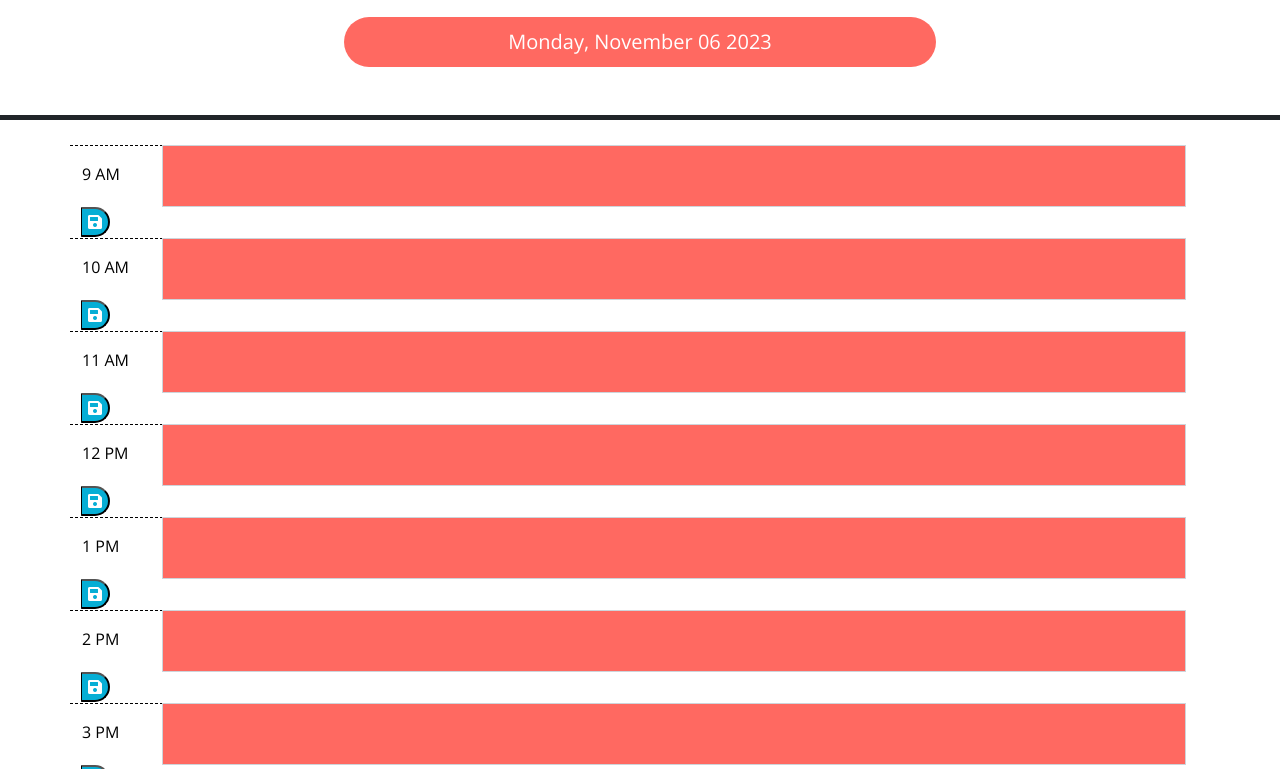
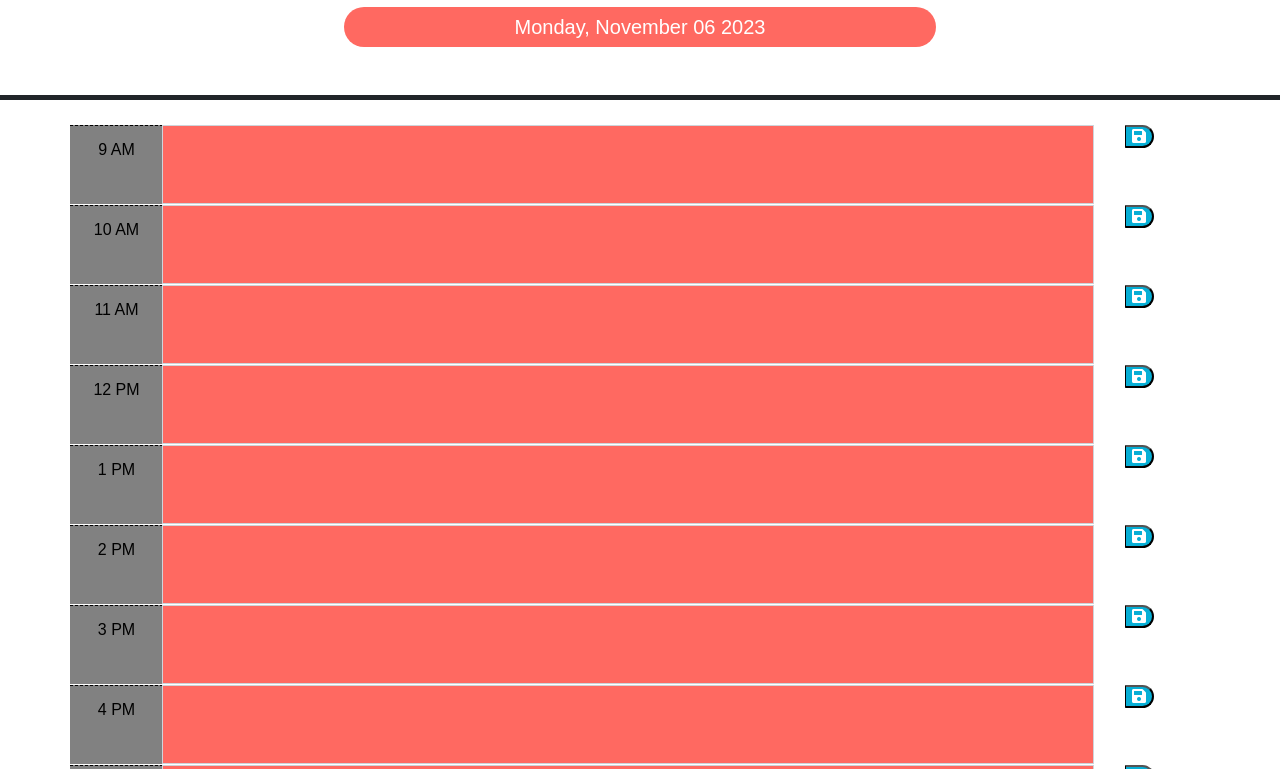
Before and after one commit to lilgionate/WorkDay-Scheduler, a plain HTML site: page index.html in a window 1280 px wide. Shown: the part 166-935 px from the top of the page. Drawn offline with nearby package versions, Linux system fonts and the light colour scheme.

Commit message:
pushing code

```diff
--- a/Assets/css/style.css
+++ b/Assets/css/style.css
@@ -1,6 +1,7 @@
 body {
-  font-family: 'Open Sans', sans-serif;
   font-size: 16px;
+  line-height: 1;
+  font-family: Arial, Helvetica, sans-serif;
 }
 
 textarea {
@@ -17,15 +18,18 @@ textarea {
 }
 
 .time-block {
+  text-align: center;
   border-radius: 15px;
 }
 
 .row {
+  white-space: pre-wrap;
+  height: 80px;
   border-top: 1px solid white;
 }
 
 .hour {
-  background-color: #ffffff;
+  background-color: #818181;
   color: #000000;
   border-top: 1px dashed #000000;
 }
@@ -58,13 +62,12 @@ textarea {
   transition: all 0.3s ease-in-out;
 }
 
-
 .time {
-  background-color: #ff6961;
+  background-color:  #ff6961;
   border-radius: 30px;
   margin: 0 auto;
   width: 50%;
-  padding: 10px;
+  padding: 10px ;
   color: white;
   font-size: 20px;
   margin-top: 20px;
--- a/Assets/js/script.js
+++ b/Assets/js/script.js
@@ -1,5 +1,8 @@
+
+
 var today = dayjs().format("dddd, MMMM DD YYYY ");
-var now = dayjs().format("H A");
+
+var now = dayjs().format("D A");
 
 // current day
 
@@ -7,25 +10,24 @@ $("#currentDay").text(today);
 
 
 /* planWorkday entries for each hour of the workday */
-
 var planWorkday = [
-  {time: "9 AM",
+    { time: "9 AM",
         event: "" },
-  {time: "10 AM",
+    { time: "10 AM",
         event: "" },
-  {time: "11 AM",
+    { time: "11 AM",
         event: "" },
-  {time: "12 PM",
+    { time: "12 PM",
         event: "" },
-  {time: "1 PM",
+    { time: "1 PM",
         event: "" },
-  {time: "2 PM",
+    { time: "2 PM",
         event: "" },
-  {time: "3 PM",
+    { time: "3 PM",
         event: "" },
-  {time: "4 PM",
+    { time: "4 PM",
         event: "" },
-  {time: "5 PM",
+    { time: "5 PM",
         event: "" },
   ];
 
@@ -35,9 +37,10 @@ if (workEvents) {
   planWorkday = workEvents;
 }
 
+/* Current Day */
+$("#currentDay").text(today);
 
 /* Create rows */
-
 planWorkday.forEach(function(timeBlock, index) {
 	var timeLabel = timeBlock.time;
 	var blockColor = colorRow(timeLabel);
@@ -50,19 +53,16 @@ planWorkday.forEach(function(timeBlock, index) {
 		blockColor +
 		'">' +
 		timeBlock.event +
-          '</textarea><div class"col-sm col-lg-1 input-group-append"><button class="saveBtn btn-block" type="submit"><i class="fas fa-save"></i></button></div></div></div>';
+		'</textarea><div class="col-sm col-lg-1 input-group-append"><button class="saveBtn btn-block" type="submit"><i class="fas fa-save"></i></button></div></div></div>';
 
 	/* Adding rows to container div */
-
 	$(".container").append(row);
 });
 
-
 /* Color rows based on current time */
-
 function colorRow(time) {
-  var planNow = dayjs(now, "H A");
-  var planEntry = dayjs(time, "H A");
+	var planNow = dayjs(now, "D A");
+	var planEntry = dayjs(time, "D A");
 	if (planNow.isBefore(planEntry) === true) {
 		return "future";
 	} else if (planNow.isAfter(planEntry) === true) {
@@ -70,13 +70,10 @@ function colorRow(time) {
 	} else {
 		return "present";
 	}
-
 }
 
-
-/* Save events */
-
-$(".saveBtn").on("click", function(){
+/* Save Events */
+$(".saveBtn").on("click", function() {
 	var blockID = parseInt(
 		$(this)
 			.closest(".time-block")
--- a/index.html
+++ b/index.html
@@ -1,5 +1,5 @@
 <!DOCTYPE html>
-<html lang="en">
+<html lang="en-gb">
   <head>
     <meta charset="UTF-8" />
     <meta name="viewport" content="width=device-width, initial-scale=1.0" />
@@ -18,7 +18,7 @@
       href="https://fonts.googleapis.com/css?family=Open+Sans&display=swap"
       rel="stylesheet"
     />
-    <link rel="stylesheet" href="./Assets/css/style.css" />
+    <link rel="stylesheet" href="./Assets/css/style.css"/>
     <title>Work Day Scheduler</title>
   </head>
 
@@ -29,9 +29,7 @@
       <p id="currentDay" class="lead time"></p>
     </header>
     <div class="container">
-      <!-- time-block go here -->
-
-
+      <!-- Timeblocks go here -->
     </div>
 
     <script src="https://code.jquery.com/jquery-3.4.1.min.js"></script>
@@ -40,7 +38,7 @@
       integrity="sha256-iu/zLUB+QgISXBLCW/mcDi/rnf4m4uEDO0wauy76x7U="
       crossorigin="anonymous"
     ></script>
-
     <script src="./Assets/js/script.js"></script>
   </body>
+
 </html>
```
Lines whose indentation alone changed are shown as unchanged.
